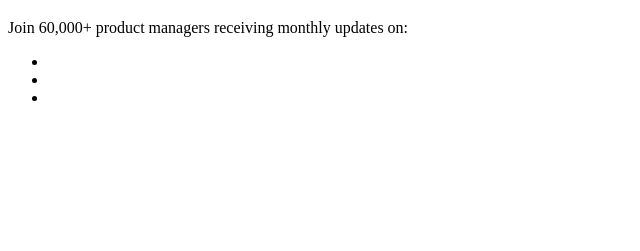
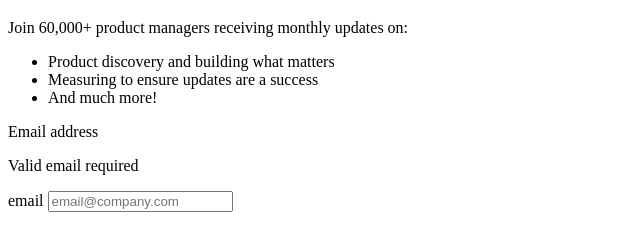
Before and after one commit to moonspark78/Newsletter_sign-up_form, a plain HTML site: page index.html in a window 1280 px wide. Shown: the part 61-312 px from the top of the page, without its empty margins (0-640 px from the left). Drawn offline with Linux system fonts and the light colour scheme.

Commit message:
work in progress :rocket:

```diff
--- a/index.html
+++ b/index.html
@@ -12,15 +12,32 @@
 </head>
 <body>
   <div class="container" id="container">
+
     <div class="left" id="left">
       <h1>Sign-up form start</h1>
       <p>Join 60,000+ product managers receiving monthly updates on:</p>
       <ul>
-        <li></li>
-        <li></li>
-        <li></li>
+        <li>Product discovery and building what matters</li>
+        <li>Measuring to ensure updates are a success</li>
+        <li>And much more!</li>
       </ul>
+
+
+      <form  id="form">
+
+        <div class="form-item">
+          <label for="email">
+            <p>Email address</p>
+            <p id="invalid-email" class="invalid-email">Valid email required</p>
+          </label>email
+          <input type="email" name="email" id="email" placeholder="email@company.com">
+        </div>
+
+      </form>
     </div>
+
+
+
   </div>
 
 
```
